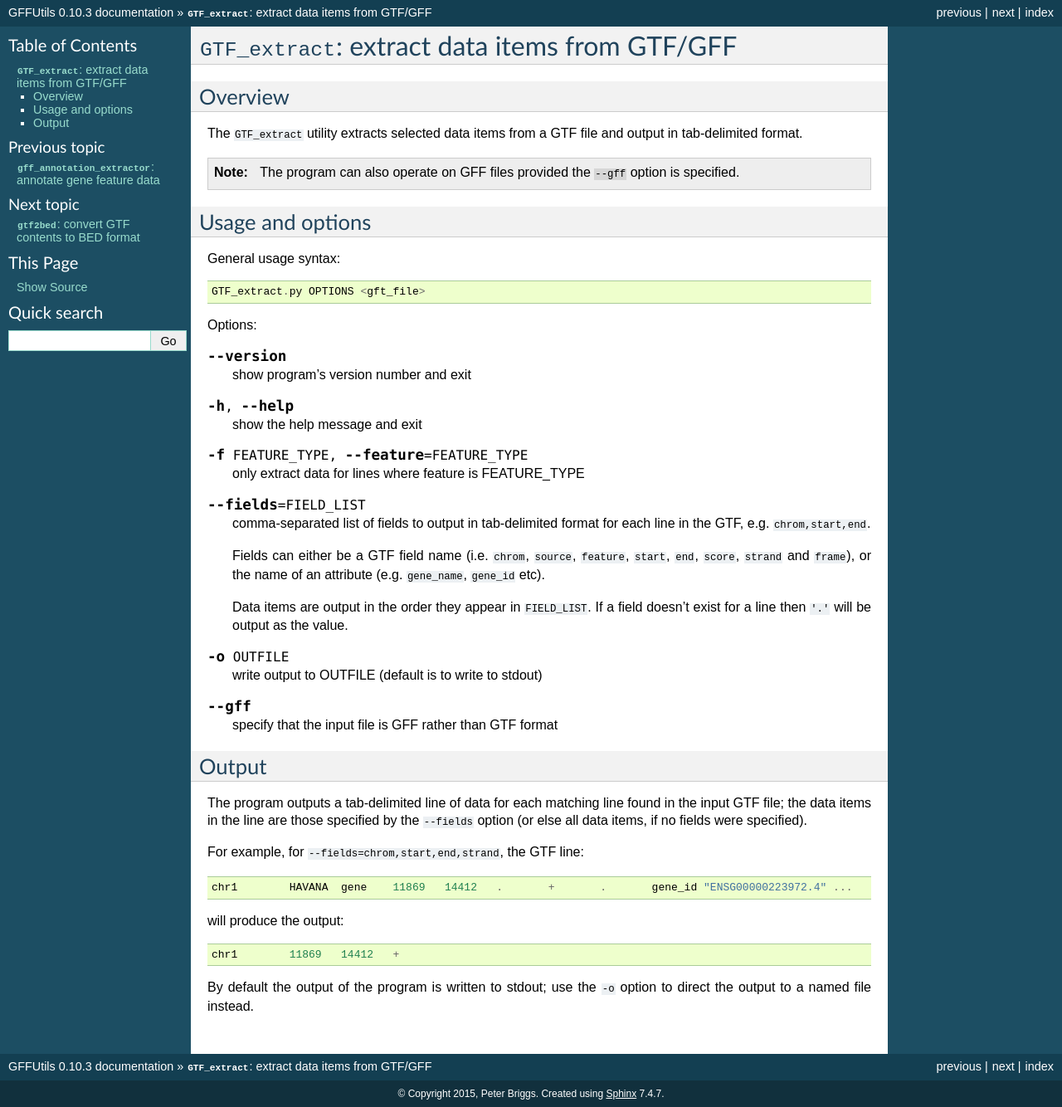
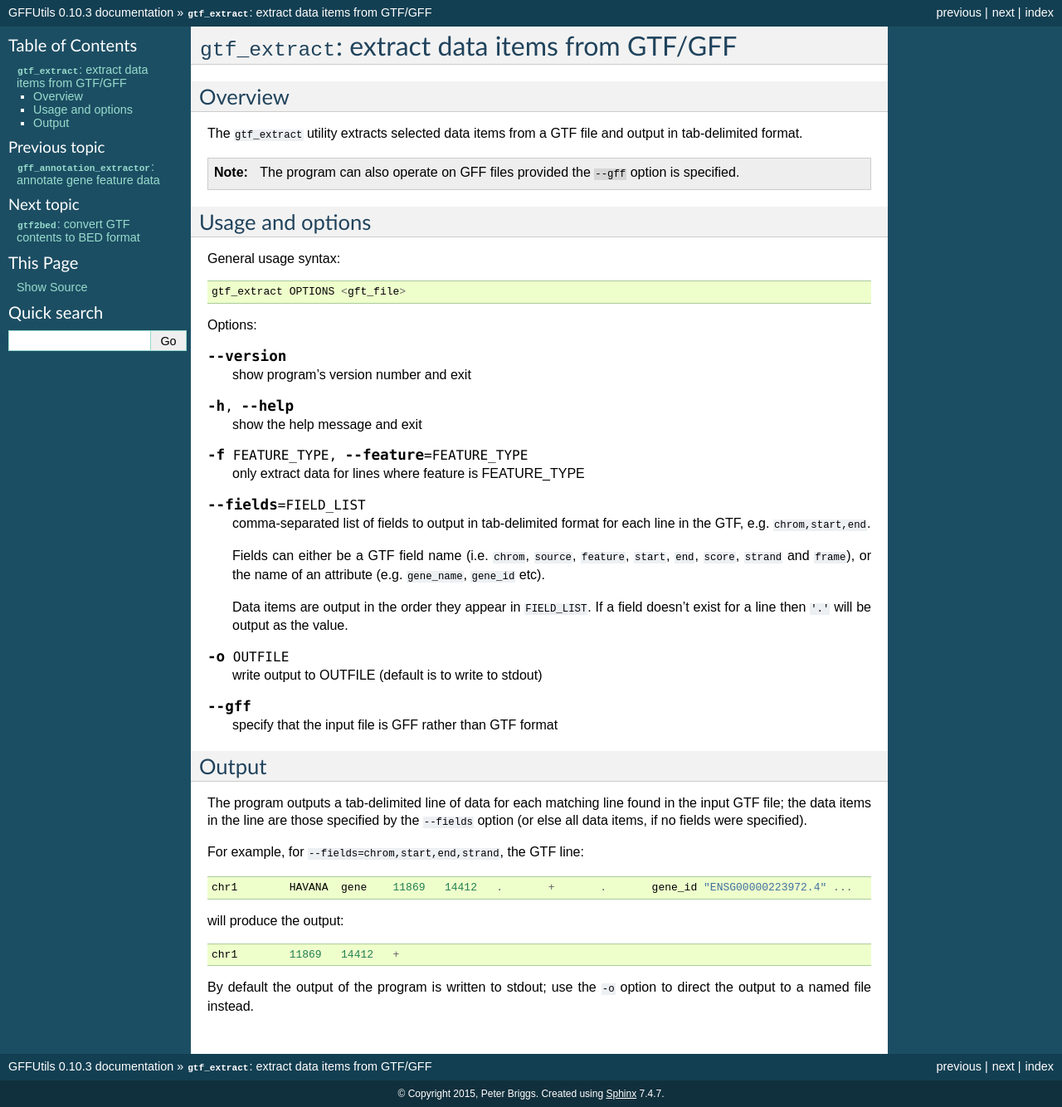
Before and after one commit to fls-bioinformatics-core/GFFUtils, a Sphinx documentation site: the page built from docs/gtf_extract.rst, in a window 1280 px wide. Shown: the whole page at 83% size. Built offline with Sphinx 7.4.7, drawn with Linux system fonts in a browser that asks for light colours.

```diff
--- a/README.rst
+++ b/README.rst
@@ -6,7 +6,7 @@ Utilities for working with GFF and GTF files:
 * ``gff_cleaner.py``: perform various "cleaning" manipulations on a GFF file
 * ``gff_annotation_extractor``: combine and annotate feature counts with data
   from a GFF or GTF file
-* ``GTF_extract``: extract selected data items from a GTF file
+* ``gft_extract``: extract selected data items from a GTF file
 * ``gtf2bed``: convert GTF contents to BED format
 
 Full documentation is available at http://gffutils.readthedocs.org/
--- a/docs/GTF_extract.rst
+++ b/docs/gtf_extract.rst
@@ -1,10 +1,10 @@
-``GTF_extract``: extract data items from GTF/GFF
+``gtf_extract``: extract data items from GTF/GFF
 ================================================
 
 Overview
 --------
 
-The ``GTF_extract`` utility extracts selected data items from a
+The ``gtf_extract`` utility extracts selected data items from a
 GTF file and output in tab-delimited format.
 
 .. note::
@@ -17,7 +17,7 @@ Usage and options
 
 General usage syntax::
 
-    GTF_extract.py OPTIONS <gft_file>
+    gtf_extract OPTIONS <gft_file>
 
 Options:
 
--- a/docs/index.rst
+++ b/docs/index.rst
@@ -10,7 +10,7 @@ for working with GFF and GTF files, specifically:
  * ``gff_cleaner``: perform "cleaning" operations on a GFF file
  * ``gff_annotation_extractor``: combine and annotate feature
    counts (e.g. from ``htseq-count``) with data from a GFF file
- * ``GTF_extract``: extract selected data items from a GTF file
+ * ``gtf_extract``: extract selected data items from a GTF file
  * ``gtf2bed``: convert GTF file to BED format
 
 Installation
@@ -71,7 +71,7 @@ Contents
 
    gff_cleaner
    gff_annotation_extractor
-   GTF_extract
+   gtf_extract
    gtf2bed
    extras
 
```
